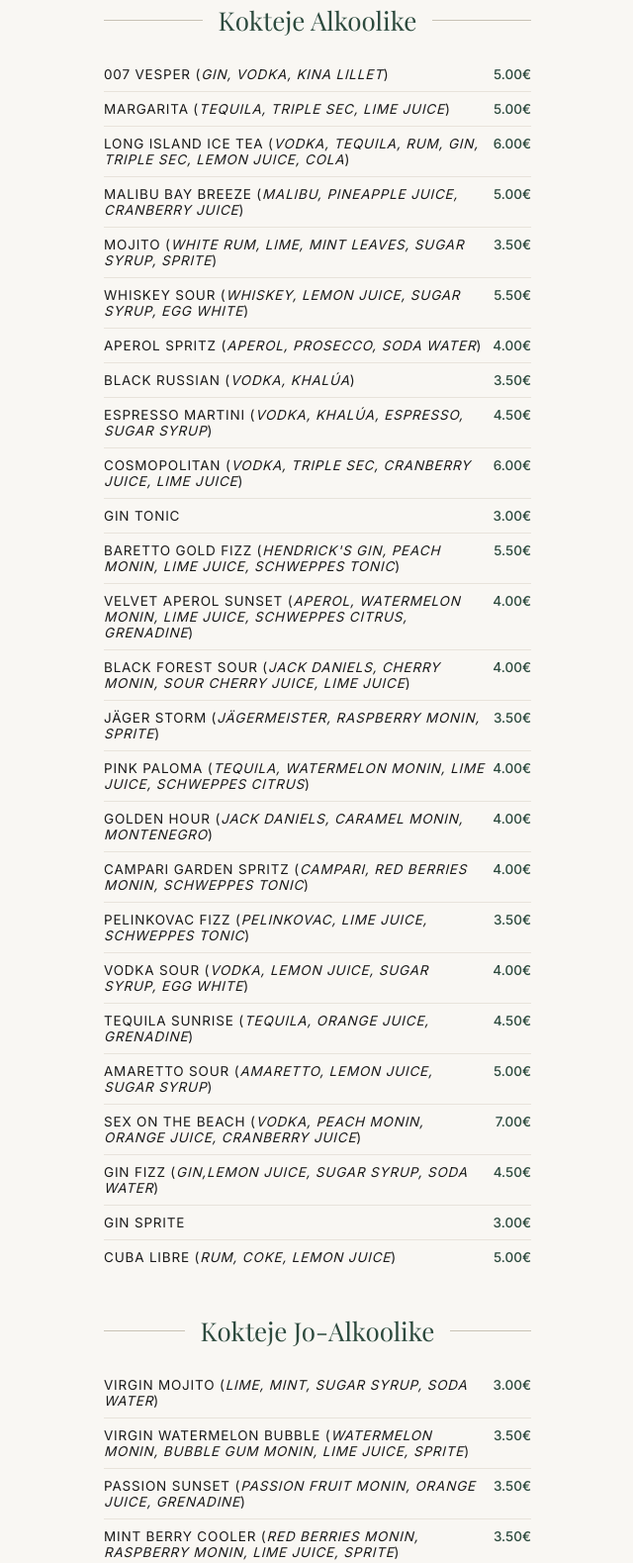
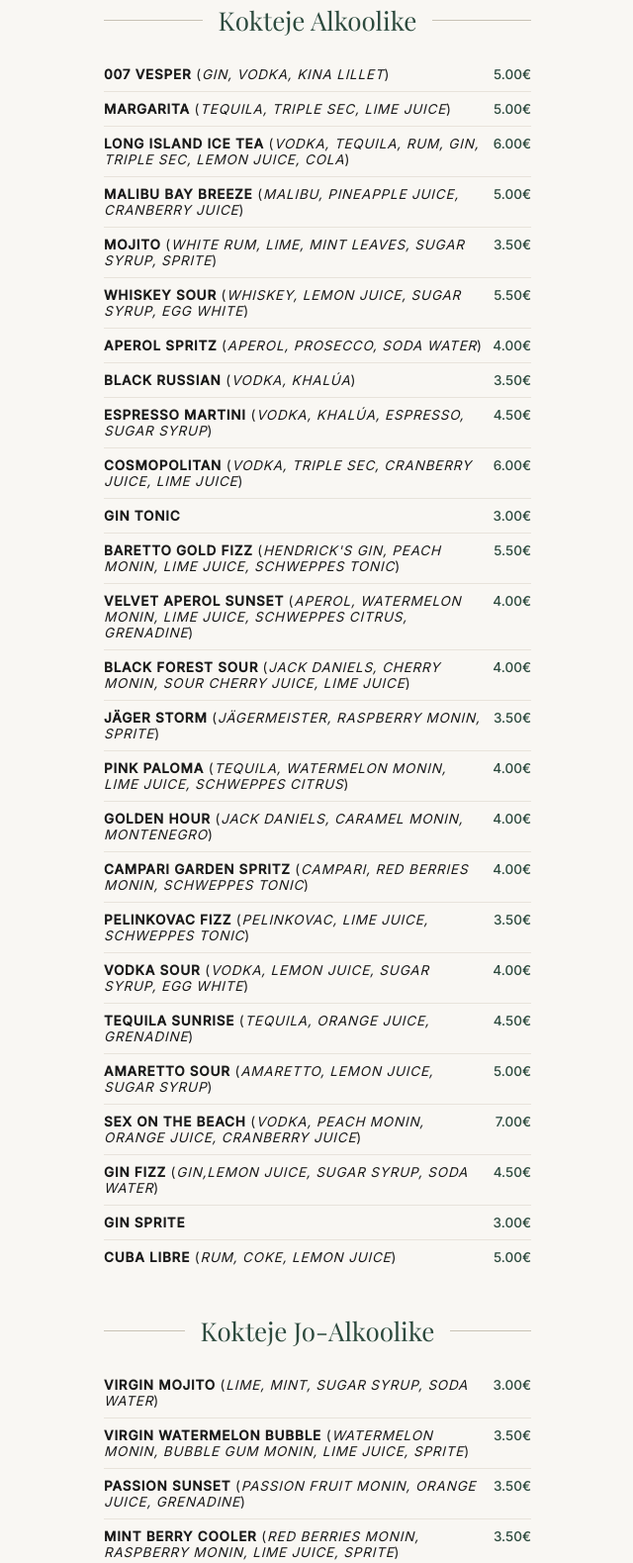
Before and after one commit to OltiG/baretto-menu, a plain HTML site: page drinks.html in a window 1280 px wide. Shown: the part 3364-4943 px from the top of the page at 99% size, without its empty margins (319-959 px from the left). Drawn offline with nearby package versions, Linux system fonts and the light colour scheme.

Commit message:
Made the names bold

```diff
--- a/drinks.html
+++ b/drinks.html
@@ -154,41 +154,41 @@
 
   <section id="cocktails" class="menu-section">
     <div class="section-header"><div class="line"></div><h2 class="section-title">Kokteje Alkoolike</h2><div class="line"></div></div>
-    <div class="menu-item"><span class="item-name">007 Vesper (<i>Gin, Vodka, Kina Lillet</i>)</span><span class="item-price">5.00€</span></div>
-    <div class="menu-item"><span class="item-name">Margarita (<i>Tequila, Triple Sec, Lime Juice</i>)</span><span class="item-price">5.00€</span></div>
-    <div class="menu-item"><span class="item-name">Long Island Ice Tea (<i>Vodka, Tequila, Rum, Gin, Triple Sec, Lemon Juice, Cola</i>)</span><span class="item-price">6.00€</span></div>
-    <div class="menu-item"><span class="item-name">Malibu Bay Breeze (<i>Malibu, Pineapple Juice, Cranberry Juice</i>)</span><span class="item-price">5.00€</span></div>
-    <div class="menu-item"><span class="item-name">Mojito (<i>White rum, Lime, mint leaves, sugar syrup, sprite</i>)</span><span class="item-price">3.50€</span></div>
-    <div class="menu-item"><span class="item-name">Whiskey Sour (<i>Whiskey, lemon juice, sugar syrup, egg white</i>)</span><span class="item-price">5.50€</span></div>
-    <div class="menu-item"><span class="item-name">Aperol Spritz (<i>Aperol, Prosecco, soda water</i>)</span><span class="item-price">4.00€</span></div>
-    <div class="menu-item"><span class="item-name">Black Russian (<i>Vodka, Khalúa</i>)</span><span class="item-price">3.50€</span></div>
-    <div class="menu-item"><span class="item-name">Espresso Martini (<i>Vodka, Khalúa, Espresso, sugar syrup</i>)</span><span class="item-price">4.50€</span></div>
-    <div class="menu-item"><span class="item-name">Cosmopolitan (<i>Vodka, triple sec, cranberry juice, lime juice</i>)</span><span class="item-price">6.00€</span></div>
-    <div class="menu-item"><span class="item-name">Gin Tonic</span><span class="item-price">3.00€</span></div>
-    <div class="menu-item"><span class="item-name">Baretto Gold Fizz (<i>Hendrick's Gin, Peach Monin, Lime Juice, Schweppes Tonic</i>)</span><span class="item-price">5.50€</span></div>
-    <div class="menu-item"><span class="item-name">Velvet Aperol Sunset (<i>Aperol, Watermelon Monin, Lime Juice, Schweppes Citrus, Grenadine</i>)</span><span class="item-price">4.00€</span></div>
-    <div class="menu-item"><span class="item-name">Black Forest Sour (<i>Jack Daniels, Cherry Monin, Sour Cherry Juice, Lime Juice</i>)</span><span class="item-price">4.00€</span></div>
-    <div class="menu-item"><span class="item-name">Jäger Storm (<i>Jägermeister, Raspberry Monin, Sprite</i>)</span><span class="item-price">3.50€</span></div>
-    <div class="menu-item"><span class="item-name">Pink Paloma (<i>Tequila, Watermelon Monin, lime juice, Schweppes Citrus</i>)</span><span class="item-price">4.00€</span></div>
-    <div class="menu-item"><span class="item-name">Golden Hour (<i>Jack Daniels, Caramel Monin, Montenegro</i>)</span><span class="item-price">4.00€</span></div>
-    <div class="menu-item"><span class="item-name">Campari Garden Spritz (<i>Campari, Red Berries Monin, Schweppes Tonic</i>)</span><span class="item-price">4.00€</span></div>
-    <div class="menu-item"><span class="item-name">Pelinkovac Fizz (<i>Pelinkovac, lime juice, Schweppes Tonic</i>)</span><span class="item-price">3.50€</span></div>
-    <div class="menu-item"><span class="item-name">Vodka Sour (<i>Vodka, lemon juice, sugar syrup, egg white</i>)</span><span class="item-price">4.00€</span></div>
-    <div class="menu-item"><span class="item-name">Tequila Sunrise (<i>Tequila, orange juice, grenadine</i>)</span><span class="item-price">4.50€</span></div>
-    <div class="menu-item"><span class="item-name">Amaretto Sour (<i>Amaretto, lemon juice, sugar syrup</i>)</span><span class="item-price">5.00€</span></div>
-    <div class="menu-item"><span class="item-name">Sex on the Beach (<i>Vodka, peach monin, orange juice, cranberry juice</i>)</span><span class="item-price">7.00€</span></div>
-    <div class="menu-item"><span class="item-name">Gin Fizz (<i>Gin,lemon juice, sugar syrup, soda water</i>)</span><span class="item-price">4.50€</span></div>
-    <div class="menu-item"><span class="item-name">Gin Sprite</span><span class="item-price">3.00€</span></div>
-    <div class="menu-item"><span class="item-name">Cuba Libre (<i>Rum, Coke, Lemon Juice</i>)</span><span class="item-price">5.00€</span></div>
+    <div class="menu-item"><span class="item-name"><strong>007 Vesper</strong> (<i>Gin, Vodka, Kina Lillet</i>)</span><span class="item-price">5.00€</span></div>
+    <div class="menu-item"><span class="item-name"><strong>Margarita</strong> (<i>Tequila, Triple Sec, Lime Juice</i>)</span><span class="item-price">5.00€</span></div>
+    <div class="menu-item"><span class="item-name"><strong>Long Island Ice Tea</strong> (<i>Vodka, Tequila, Rum, Gin, Triple Sec, Lemon Juice, Cola</i>)</span><span class="item-price">6.00€</span></div>
+    <div class="menu-item"><span class="item-name"><strong>Malibu Bay Breeze</strong> (<i>Malibu, Pineapple Juice, Cranberry Juice</i>)</span><span class="item-price">5.00€</span></div>
+    <div class="menu-item"><span class="item-name"><strong>Mojito</strong> (<i>White rum, Lime, mint leaves, sugar syrup, sprite</i>)</span><span class="item-price">3.50€</span></div>
+    <div class="menu-item"><span class="item-name"><strong>Whiskey Sour</strong> (<i>Whiskey, lemon juice, sugar syrup, egg white</i>)</span><span class="item-price">5.50€</span></div>
+    <div class="menu-item"><span class="item-name"><strong>Aperol Spritz</strong> (<i>Aperol, Prosecco, soda water</i>)</span><span class="item-price">4.00€</span></div>
+    <div class="menu-item"><span class="item-name"><strong>Black Russian</strong> (<i>Vodka, Khalúa</i>)</span><span class="item-price">3.50€</span></div>
+    <div class="menu-item"><span class="item-name"><strong>Espresso Martini</strong> (<i>Vodka, Khalúa, Espresso, sugar syrup</i>)</span><span class="item-price">4.50€</span></div>
+    <div class="menu-item"><span class="item-name"><strong>Cosmopolitan</strong> (<i>Vodka, triple sec, cranberry juice, lime juice</i>)</span><span class="item-price">6.00€</span></div>
+    <div class="menu-item"><span class="item-name"><strong>Gin Tonic</strong></span><span class="item-price">3.00€</span></div>
+    <div class="menu-item"><span class="item-name"><strong>Baretto Gold Fizz</strong> (<i>Hendrick's Gin, Peach Monin, Lime Juice, Schweppes Tonic</i>)</span><span class="item-price">5.50€</span></div>
+    <div class="menu-item"><span class="item-name"><strong>Velvet Aperol Sunset</strong> (<i>Aperol, Watermelon Monin, Lime Juice, Schweppes Citrus, Grenadine</i>)</span><span class="item-price">4.00€</span></div>
+    <div class="menu-item"><span class="item-name"><strong>Black Forest Sour </strong>(<i>Jack Daniels, Cherry Monin, Sour Cherry Juice, Lime Juice</i>)</span><span class="item-price">4.00€</span></div>
+    <div class="menu-item"><span class="item-name"><strong>Jäger Storm</strong> (<i>Jägermeister, Raspberry Monin, Sprite</i>)</span><span class="item-price">3.50€</span></div>
+    <div class="menu-item"><span class="item-name"><strong>Pink Paloma</strong> (<i>Tequila, Watermelon Monin, lime juice, Schweppes Citrus</i>)</span><span class="item-price">4.00€</span></div>
+    <div class="menu-item"><span class="item-name"><strong>Golden Hour</strong> (<i>Jack Daniels, Caramel Monin, Montenegro</i>)</span><span class="item-price">4.00€</span></div>
+    <div class="menu-item"><span class="item-name"><strong>Campari Garden Spritz</strong> (<i>Campari, Red Berries Monin, Schweppes Tonic</i>)</span><span class="item-price">4.00€</span></div>
+    <div class="menu-item"><span class="item-name"><strong>Pelinkovac Fizz</strong> (<i>Pelinkovac, lime juice, Schweppes Tonic</i>)</span><span class="item-price">3.50€</span></div>
+    <div class="menu-item"><span class="item-name"><strong>Vodka Sour</strong> (<i>Vodka, lemon juice, sugar syrup, egg white</i>)</span><span class="item-price">4.00€</span></div>
+    <div class="menu-item"><span class="item-name"><strong>Tequila Sunrise</strong> (<i>Tequila, orange juice, grenadine</i>)</span><span class="item-price">4.50€</span></div>
+    <div class="menu-item"><span class="item-name"><strong>Amaretto Sour</strong> (<i>Amaretto, lemon juice, sugar syrup</i>)</span><span class="item-price">5.00€</span></div>
+    <div class="menu-item"><span class="item-name"><strong>Sex on the Beach</strong> (<i>Vodka, peach monin, orange juice, cranberry juice</i>)</span><span class="item-price">7.00€</span></div>
+    <div class="menu-item"><span class="item-name"><strong>Gin Fizz</strong> (<i>Gin,lemon juice, sugar syrup, soda water</i>)</span><span class="item-price">4.50€</span></div>
+    <div class="menu-item"><span class="item-name"><strong>Gin Sprite</strong></span><span class="item-price">3.00€</span></div>
+    <div class="menu-item"><span class="item-name"><strong>Cuba Libre</strong> (<i>Rum, Coke, Lemon Juice</i>)</span><span class="item-price">5.00€</span></div>
   </section>
 
   <section id="mocktails" class="menu-section">
     <div class="section-header"><div class="line"></div><h2 class="section-title">Kokteje Jo-Alkoolike</h2><div class="line"></div></div>
-    <div class="menu-item"><span class="item-name">Virgin Mojito (<i>lime, mint, sugar syrup, soda water</i>)</span><span class="item-price">3.00€</span></div>
-    <div class="menu-item"><span class="item-name">Virgin Watermelon Bubble (<i>watermelon monin, bubble gum monin, lime juice, sprite</i>)</span><span class="item-price">3.50€</span></div>
-    <div class="menu-item"><span class="item-name">Passion Sunset (<i>passion fruit monin, orange juice, grenadine</i>)</span><span class="item-price">3.50€</span></div>
-    <div class="menu-item"><span class="item-name">Mint Berry Cooler (<i>red Berries Monin, Raspberry Monin, lime juice, sprite</i>)</span><span class="item-price">3.50€</span></div>
-    <div class="menu-item"><span class="item-name">Blue Lagoon (<i>Blue curacao, lime juice, sprite</i>)</span><span class="item-price">3.50€</span></div>
+    <div class="menu-item"><span class="item-name"><strong>Virgin Mojito</strong> (<i>lime, mint, sugar syrup, soda water</i>)</span><span class="item-price">3.00€</span></div>
+    <div class="menu-item"><span class="item-name"><strong>Virgin Watermelon Bubble</strong> (<i>watermelon monin, bubble gum monin, lime juice, sprite</i>)</span><span class="item-price">3.50€</span></div>
+    <div class="menu-item"><span class="item-name"><strong>Passion Sunset</strong> (<i>passion fruit monin, orange juice, grenadine</i>)</span><span class="item-price">3.50€</span></div>
+    <div class="menu-item"><span class="item-name"><strong>Mint Berry Cooler</strong> (<i>red Berries Monin, Raspberry Monin, lime juice, sprite</i>)</span><span class="item-price">3.50€</span></div>
+    <div class="menu-item"><span class="item-name"><strong>Blue Lagoon</strong> (<i>Blue curacao, lime juice, sprite</i>)</span><span class="item-price">3.50€</span></div>
   </section>
 
   <section id="wines" class="menu-section">
```
